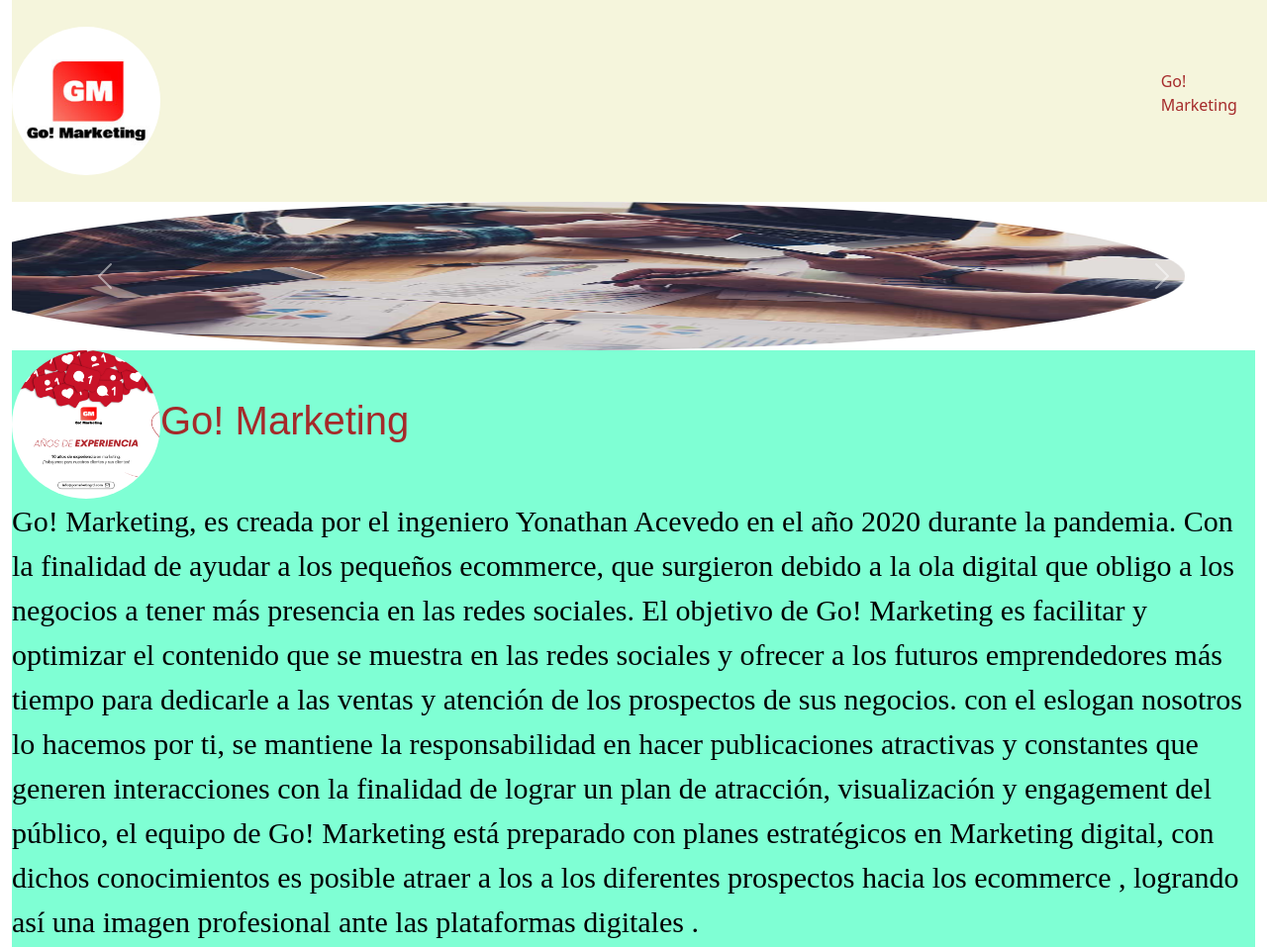
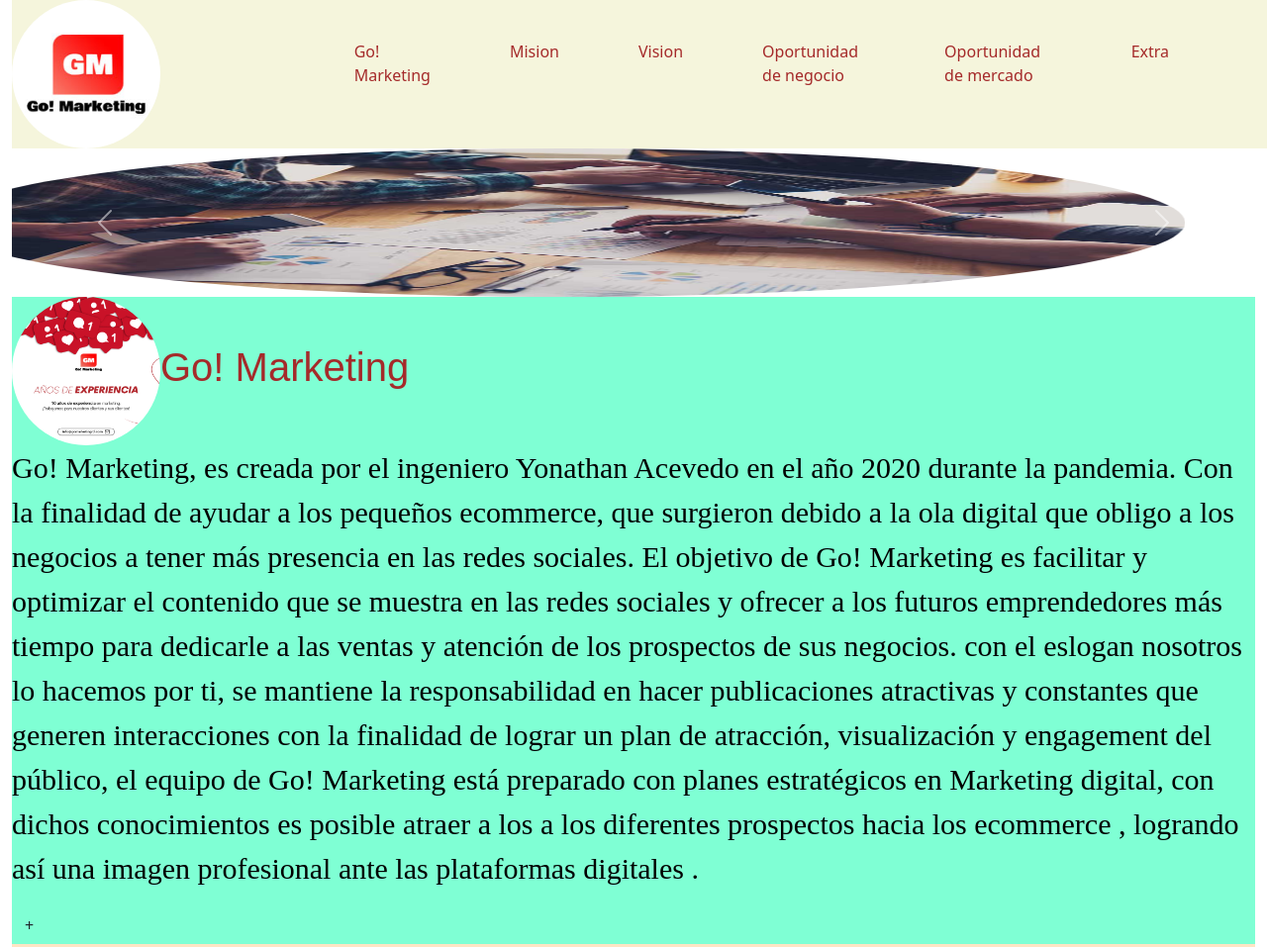
Before and after one commit to Brigitt-13/EjercicioJA, a plain HTML site: page index.html in a window 1280 px wide. Shown: the top 957 px of the page at 99% size. Drawn offline with nearby package versions, Linux system fonts and the light colour scheme.

Commit message:
alineacion del nav

```diff
--- a/index.html
+++ b/index.html
@@ -13,7 +13,7 @@
  <div class="container-fluid">
     <header>
 
-    <div class="col-md-4">
+    <div class="col-md-1">
         <img src="./imagenes/logo de go marketing.png" alt=" logo">
     </div>
         <div class="container-fluid">
--- a/style.css
+++ b/style.css
@@ -3,12 +3,14 @@ header{
     width: 250%;
     display: flex;
     flex-direction: row;
-    align-items: center;
 }
 nav a{
     font-size: medium;color: brown;
     text-decoration-line: none;
-    font-display: row;
+    text-align: right;
+    text-align: justify;
+    margin: 0%;
+    padding 0%;
 }
 
 header ul{
@@ -17,7 +19,7 @@ header ul{
     list-style: none;
 }
 header ul li{
-    margin: 70px;
+    margin: 40px;
 }
 img{
     width: 150px;
```
